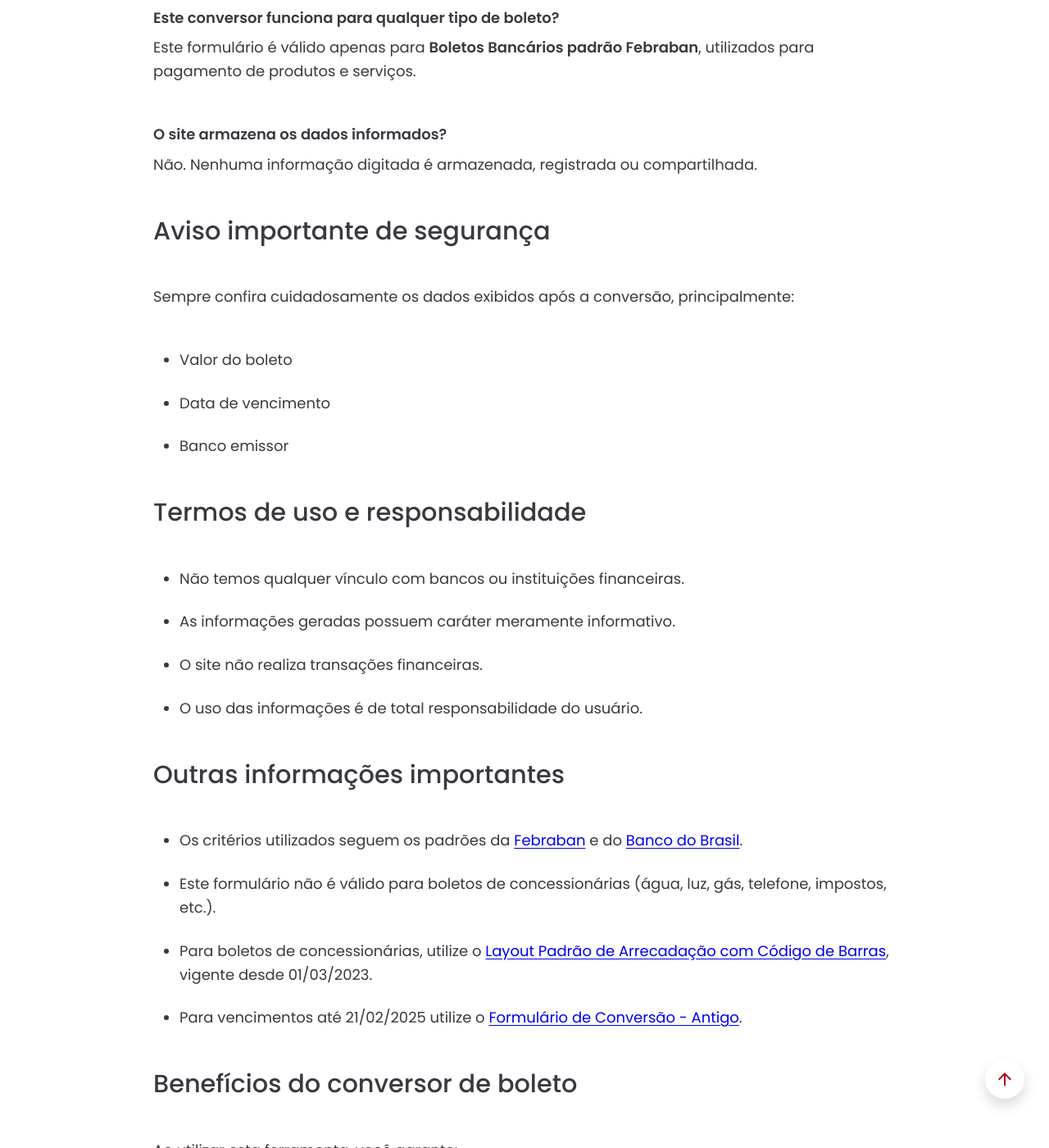
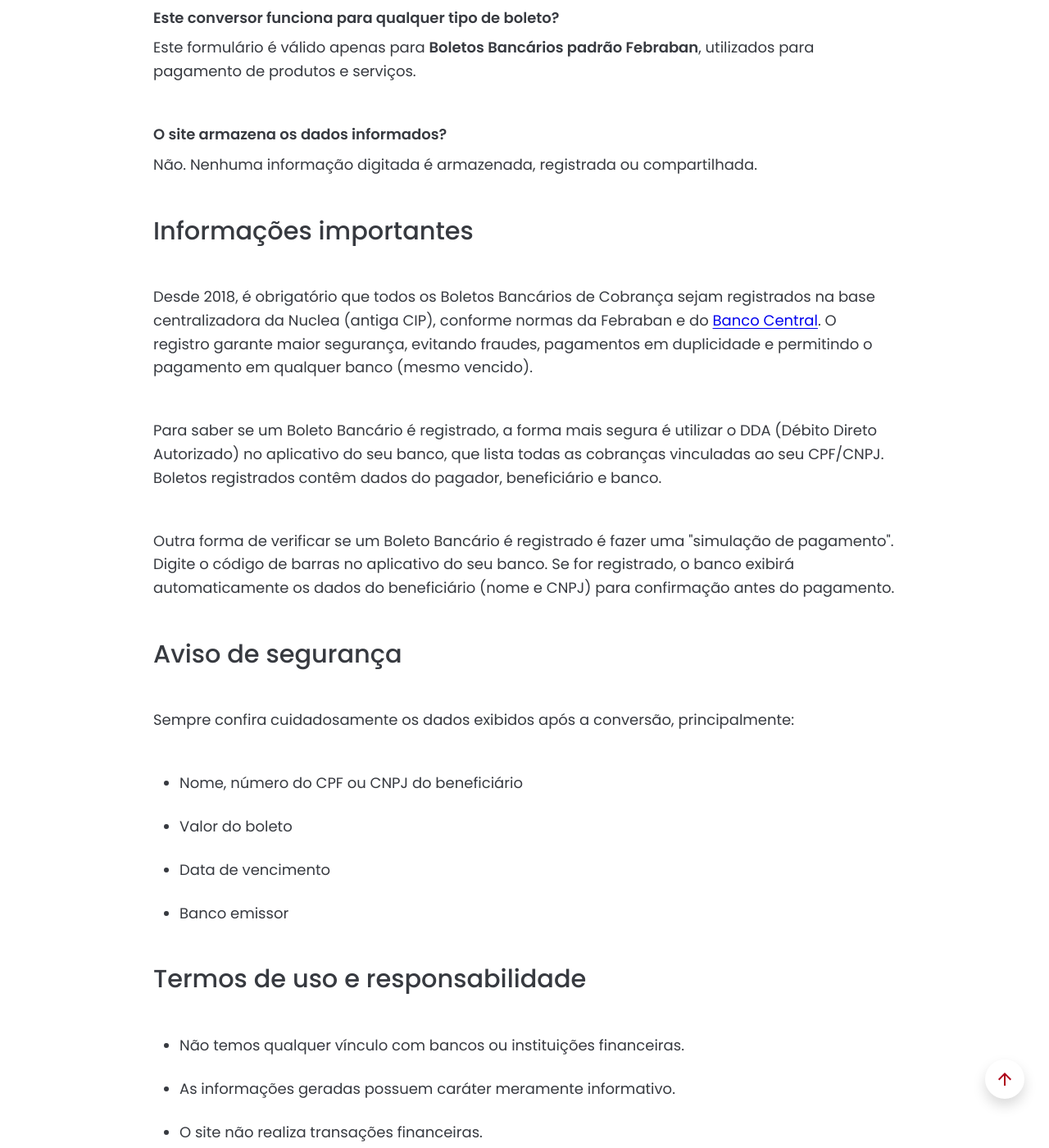
Before and after one commit to Sergio-Damm/boletobancario, a Jekyll site: the page built from pages/formulario-conversao/index.html, in a window 1280 px wide and 1400 px high, scrolled down 5232 px. Shown: the whole window at 82% size. Built offline with Jekyll 4.4.1, drawn with Linux system fonts in a browser that asks for light colours; some of the changed text lies outside the part shown.

Commit message:
changed from optico to otico

```diff
--- a/pages/formulario-conversao/index.html
+++ b/pages/formulario-conversao/index.html
@@ -193,7 +193,7 @@
 						<p class="mb-5">Essa conversão facilita:</p>
 							<ul class="mb-5">
   								<li class="mb-4">O pagamento manual de boletos em caixas eletrônicos e aplicativos bancários.</li>
-  								<li class="mb-4">A leitura automática por máquinas e leitores ópticos.</li>
+  								<li class="mb-4">A leitura automática por máquinas e leitores óticos.</li>
   								<li class="mb-4">A conferência de informações como banco, valor e vencimento.</li>
   								<li class="mb-4">A inserção correta dos dados em sistemas financeiros e programas de gestão.</li>
 							</ul>
@@ -224,7 +224,7 @@
 							<ul class="mb-5">
   								<li class="mb-4">Pagamento manual de boleto: permite gerar o Código de Barras a partir da Linha Digitável para facilitar a leitura e o processamento.</li>
   								<li class="mb-4">Segurança e validação: a Linha Digitável possui dígitos verificadores que confirmam a autenticidade das informações.</li>
-  								<li class="mb-4">Geração de Código de Barras: converte a sequência numérica em um código legível por leitores ópticos.</li>
+  								<li class="mb-4">Geração de Código de Barras: converte a sequência numérica em um código legível por leitores óticos.</li>
   								<li class="mb-4">Recuperação de dados: possibilita identificar e validar boletos mesmo quando o código físico está ilegível.</li>
   								<li class="mb-4">Conformidade Febraban: garante compatibilidade com qualquer instituição bancária no Brasil.</li>
 							</ul>
@@ -235,11 +235,11 @@
   								<li class="mb-4">22/02/2025 corresponde ao fator de vencimento 1000</li>
   								<li class="mb-4">Data-base utilizada: 29/05/2022</li>
 							</ul>
-						<p class="mb-5">Para mais detalhes técnicos, consulte a página <a class="link-externo" href="/vencimento/">Data de Vencimento e Valor</a>.</p>
+						<p class="mb-5">Para mais detalhes técnicos, consulte a nossa página <a class="link-externo" href="/vencimento/">Data de Vencimento e Valor</a>.</p>
 
 					<h2 class="h2-title-content mb-5">Como converter Linha Digitável em Código de Barras</h2>
-						<p class="mb-5">Digite a Linha Digitável (47 números, sem espaços, pontos ou vírgulas) no campo "Digite aqui a Linha Digitável" e clique em "<span class="fw-semibold">Calcular o Código de Barras</span>".</p>
-  						<p class="mb-5">O sistema exibirá:</p>
+						<p class="mb-5">Digite ou copie e cole a Linha Digitável (47 números, sem espaços, pontos ou vírgulas) no campo <span class="fw-semibold">"Digite aqui a Linha Digitável"</span> e clique em "<span class="fw-semibold">Calcular o Código de Barras</span>".</p>
+  						<p class="mb-5">O formulário exibirá:</p>
 							<ul class="mb-5">
   								<li class="mb-4">O Código de Barras convertido (e os 44 números do Código de Barras)</li>
   								<li class="mb-4">A Data de Vencimento</li>
@@ -249,9 +249,9 @@
 					<h2 class="h2-title-content mb-5">Como converter o Código de Barras em Linha Digitável</h2>
 							<ul class="mb-5">
   								<li class="mb-4">Clique dentro do campo "<span class="fw-semibold">Informe aqui o Código de Barras</span>".</li>
-  								<li class="mb-4">Escaneie o Código de Barras com um leitor óptico (<a class="link-externo" href="https://amzn.to/4gSl8mL" rel="noreferrer" target="_blank">scanner</a>) ou digite os 44 dígitos.</li>
+  								<li class="mb-4">Escaneie o Código de Barras com um leitor ótico (<a class="link-externo" href="https://amzn.to/4gSl8mL" rel="noreferrer" target="_blank">scanner</a>) ou digite os 44 dígitos.</li>
   								<li class="mb-4">Clique em "<span class="fw-semibold">Calcular a Linha Digitável</span>".</li>
-  								<li class="mb-4">O sistema exibirá a Linha Digitável completa (47 números).</li>
+  								<li class="mb-4">O formulário exibirá a Linha Digitável completa (47 números).</li>
 							</ul>
 
 					<h2 class="h2-title-content mb-5">Perguntas frequentes sobre Boleto Bancário</h2>
@@ -264,9 +264,15 @@
 						<p class="fw-semibold mb-2"><span class="fw-semibold">O site armazena os dados informados?</span></p>
 						<p class="mb-5">Não. Nenhuma informação digitada é armazenada, registrada ou compartilhada.</p>
 
-					<h2 class="h2-title-content mb-5">Aviso importante de segurança</h2>
+					<h2 class="h2-title-content mb-5">Informações importantes</h2>
+  						<p class="mb-5">Desde 2018, é obrigatório que todos os Boletos Bancários de Cobrança sejam registrados na base centralizadora da Nuclea (antiga CIP), conforme normas da Febraban e do <a class="link-externo" href="https://www.bcb.gov.br/meubc/faqs/p/registro-do-boleto" rel="nofollow noopener noreferrer" target="_blank">Banco Central</a>. O registro garante maior segurança, evitando fraudes, pagamentos em duplicidade e permitindo o pagamento em qualquer banco (mesmo vencido).</p>
+  						<p class="mb-5">Para saber se um Boleto Bancário é registrado, a forma mais segura é utilizar o DDA (Débito Direto Autorizado) no aplicativo do seu banco, que lista todas as cobranças vinculadas ao seu CPF/CNPJ. Boletos registrados contêm dados do pagador, beneficiário e banco.</p>
+						<p class="mb-5">Outra forma de verificar se um Boleto Bancário é registrado é fazer uma "simulação de pagamento". Digite o código de barras no aplicativo do seu banco. Se for registrado, o banco exibirá automaticamente os dados do beneficiário (nome e CNPJ) para confirmação antes do pagamento.</p>
+
+					<h2 class="h2-title-content mb-5">Aviso de segurança</h2>
 						<p class="mb-5">Sempre confira cuidadosamente os dados exibidos após a conversão, principalmente:</p>
 							<ul class="mb-5">
+  								<li class="mb-4">Nome, número do CPF ou CNPJ do beneficiário</li>
   								<li class="mb-4">Valor do boleto</li>
   								<li class="mb-4">Data de vencimento</li>
   								<li class="mb-4">Banco emissor</li>
@@ -281,12 +287,12 @@
 						</ul>
 
 					<h2 class="h2-title-content mb-5">Outras informações importantes</h2>
-						<ul class="mb-5">
-  							<li class="mb-4">Os critérios utilizados seguem os padrões da <a class="link-externo" href="https://cmsarquivos.febraban.org.br/Arquivos/documentos/PDF/Layout%20padrao%20CNAB240%20V%2010%2011%20-%2021_08_2023.pdf" rel="nofollow noopener noreferrer" target="_blank">Febraban</a> e do <a class="link-externo" href="https://www.bb.com.br/docs/pub/emp/empl/dwn/Doc5175Bloqueto.pdf" rel="nofollow noopener noreferrer" target="_blank">Banco do Brasil</a>.</li>
-  							<li class="mb-4">Este formulário não é válido para boletos de concessionárias (água, luz, gás, telefone, impostos, etc.).</li>
-  							<li class="mb-4">Para boletos de concessionárias, utilize o <a class="link-externo" href="https://cmsarquivos.febraban.org.br/Arquivos/documentos/PDF/Layout%20-%20C%C3%B3digo%20de%20Barras%20-%20Vers%C3%A3o%207%20-%2001_03_2023_mn.pdf" rel="nofollow noopener noreferrer" target="_blank">Layout Padrão de Arrecadação com Código de Barras</a>, vigente desde 01/03/2023.</li>
-							<li class="mb-4">Para vencimentos até 21/02/2025 utilize o <a class="link-externo" href="/formulario-antigo/">Formulário de Conversão - Antigo</a>.</li>
-						</ul>
+							<ul class="mb-5">
+  								<li class="mb-4">Os critérios utilizados neste formulário seguem os padrões da <a class="link-externo" href="https://cmsarquivos.febraban.org.br/Arquivos/documentos/PDF/Layout%20padrao%20CNAB240%20V%2010%2011%20-%2021_08_2023.pdf" rel="nofollow noopener noreferrer" target="_blank">Febraban</a> e do <a class="link-externo" href="https://www.bb.com.br/docs/pub/emp/empl/dwn/Doc5175Bloqueto.pdf" rel="nofollow noopener noreferrer" target="_blank">Banco do Brasil</a>.</li>
+  								<li class="mb-4">Este formulário não é válido para boletos de concessionárias (água, luz, gás, telefone, impostos, etc.).</li>
+  								<li class="mb-4">Para boletos de concessionárias, utilize o <a class="link-externo" href="https://cmsarquivos.febraban.org.br/Arquivos/documentos/PDF/Layout%20-%20C%C3%B3digo%20de%20Barras%20-%20Vers%C3%A3o%207%20-%2001_03_2023_mn.pdf" rel="nofollow noopener noreferrer" target="_blank">Layout Padrão de Arrecadação com Código de Barras</a>, vigente desde 01/03/2023.</li>
+								<li class="mb-4">Para vencimentos antes de 21/02/2025 utilize o <a class="link-externo" href="/formulario-antigo/">Formulário de Conversão - Antigo</a>.</li>
+							</ul>
 
 					<h2 class="h2-title-content mb-5">Benefícios do conversor de boleto</h2>
 						<p class="mb-5">Ao utilizar esta ferramenta, você garante:</p>
--- a/pages/linha-digitavel/index.html
+++ b/pages/linha-digitavel/index.html
@@ -109,7 +109,7 @@
 				<div class="mb-5">
 					<h2 class="h2-title-content mb-5">A Linha Digitável e o Código de Barras são iguais?</h2>
 					<p class="mb-5">Sim, a Linha Digitável e o Código de Barras contêm as mesmas informações do Boleto Bancário, mas são representados de formas diferentes.</p>
-					<p class="mb-5">A Linha Digitável é a representação numérica do Código de Barras usada para a digitação manual, enquanto o Código de Barras é a representação gráfica do conteúdo do boleto lida por leitores ópticos.</p>
+					<p class="mb-5">A Linha Digitável é a representação numérica do Código de Barras usada para a digitação manual, enquanto o Código de Barras é a representação gráfica do conteúdo do boleto lida por leitores óticos.</p>
 					<p class="mb-5">São duas formas de representar as mesmas informações, em sequências e formatos diferentes.</p>
 				    <p class="mb-0">Como um é a representação numérica e o outro a gráfica, podemos dizer que um é o espelho do outro.</p>
 				</div>
@@ -149,7 +149,7 @@
 				<div class="mb-5">
 					<h2 class="h2-title-content mb-5">O que é a Linha Digitável?</h2>
                     	<p class="mb-5">A Linha Digitável do Boleto Bancário é a representação númerica do Código de Barras, composta por 47 caracteres numéricos, localizada na parte superior direita do boleto.</p>
-						<p class="mb-5">Ela foi criada para permitir que o pagamento seja realizado manualmente (digitando ou copiando e colando os números) quando o leitor óptico do aplicativo bancário ou do caixa eletrônico não consegue ler o Código de Barras.</p>
+						<p class="mb-5">Ela foi criada para permitir que o pagamento seja realizado manualmente (digitando ou copiando e colando os números) quando o leitor ótico do aplicativo bancário ou do caixa eletrônico não consegue ler o Código de Barras.</p>
 						<p class="mb-5">A Linha Digitável segue critérios rigorosos de elaboração definidos pela <a class="link-externo" href="https://cmsarquivos.febraban.org.br/Arquivos/documentos/PDF/Conven%C3%A7%C3%A3o%20da%20Cobran%C3%A7a%20-%2005_02_2021_f.pdf" target="_blank" rel="noopener noreferrer">Febraban</a> e pelo <a class="link-externo" href="https://www.bcb.gov.br/pre/normativos/c_circ/2000/pdf/c_circ_2926_v1_O.pdf" target="_blank" rel="noopener noreferrer">Banco Central do Brasil</a>.</p>
 						<p class="mb-5">Para garantir a segurança e a correta identificação dos dados da transação bancária, a Linha Digitável é composta por 5 campos, sendo os 3 primeiros consistidos por Dígitos Verificadores – DV, calculados através do Módulo 10, garantindo que o número não seja fraudado.</p>
 
@@ -272,7 +272,7 @@
                   			<li class="mb-4"><span class="fw-semibold">Início / start</span>: O código sempre começa com duas barras pretas finas e dois espaços brancos finos (sequência NNNN). Isso avisa ao leitor: "Atenção, os próximos blocos são dígitos".</li>
 							<li class="mb-5"><span class="fw-semibold">Fim / stop</span>: O código termina com uma barra preta larga, um espaço branco fino e uma barra preta fina (sequência WNN). Isso indica ao leitor: "O código acabou, pode parar de ler".</li>
 						</ul>
-					<p class="mb-5">Sem esses sinais, o leitor óptico não saberia se está lendo o Boleto Bancário da esquerda para a direita ou vice-versa, nem onde exatamente a informação numérica começa.</p>
+					<p class="mb-5">Sem esses sinais, o leitor ótico não saberia se está lendo o Boleto Bancário da esquerda para a direita ou vice-versa, nem onde exatamente a informação numérica começa.</p>
 				</div>
 
 			</div>
```
Also changed, not shown: 2 other files.
